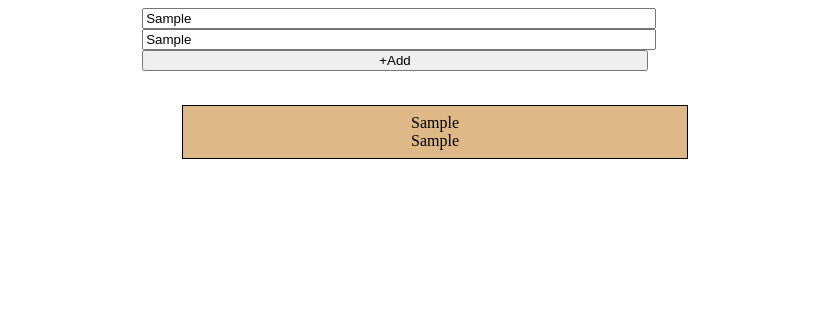
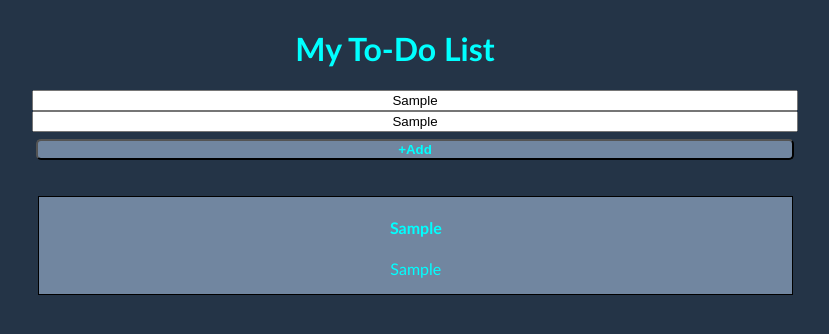
Before and after one commit to vaneliot/van-html-todo-list, a plain HTML site: page index.html in a window 1280 px wide. Both pictures are taken after typing "Sample", "Sample" into the empty fields and a click on the button "+Add". Shown: the whole page, without its empty margins (225-1054 px from the left). Drawn offline with Linux system fonts and the light colour scheme.

Commit message:
Revamped UI with CSS dark-themed look

```diff
--- a/index.html
+++ b/index.html
@@ -6,6 +6,11 @@
         <meta name="viewport" content="width=device-width, initial-scale=1">
         <!-- <link href="css/style.css" rel="stylesheet"> -->
         <style>
+            body {
+                font-family: Calibri, Tahoma, Roboto, sans-serif;
+                background-color: #243447;
+                color: cyan;
+            }
             .container {
                 margin: auto;
                 display: flex;
@@ -16,12 +21,21 @@
             }
 
             .container > * {
-                width: 40%;
+                text-align: center;
+                width: 60%;
+
             }
 
-            input[type="submit"] {
-                background-color:  burlywood;
+            input[type="text"] {
+                margin: auto;
+            }
+            #add-todo {
+                background-color: #7186a0;
                 font-weight: bold;
+                margin: auto;
+                color: cyan;
+                border-radius: 5px;
+                margin-top: .5em;
             }
 
             li {
@@ -33,21 +47,22 @@
                 flex-direction: row;
                 flex-wrap: wrap-reverse;
                 /* flex-flow: row wrap */
+                position: relative;
+                left: -1.2em;
             }
 
             .flex-item {
-                background-color: burlywood;
+                background-color: #7186a0;
                 border: 1px solid black;
                 text-align: center;
-                padding: 0.5em;
                 width: 100%;
-
+                margin: 0.1em;
             }
         </style>
     </head>
     <body>
         <div class="container">
-            <!-- <label for="todo"></label> -->
+            <h1>My To-Do List</h1>
             <input id="todo-title" type="text" name="todo-title" placeholder="title" required>
             <input id="todo-desc" type="text" name="todo-desc" placeholder="description">
             <button id="add-todo">+Add</button>
@@ -104,12 +119,20 @@
                 todoList.innerHTML = '';
                 for(let i=0; i<tempDb.length; i++) {
                     let li = document.createElement('li');
+                    let div = document.createElement('div');
                     li.setAttribute('class', 'flex-item')
-                    let title = document.createTextNode(tempDb[i].title);
-                    let desc = document.createTextNode(tempDb[i].desc);
-                    li.appendChild(title);
-                    li.innerHTML += '<br />';
-                    li.appendChild(desc);
+                    let titleText = document.createTextNode(tempDb[i].title);
+                    let descText = document.createTextNode(tempDb[i].desc);
+
+                    let heading = document.createElement('h4');
+                    let p = document.createElement('p');
+                    heading.appendChild(titleText);
+                    p.appendChild(descText);
+
+                    div.appendChild(heading)
+                    div.appendChild(p)
+
+                    li.appendChild(div);
                     todoList.appendChild(li);
                 }
             }
```
